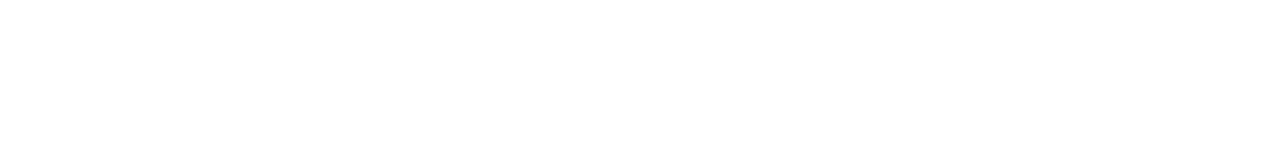
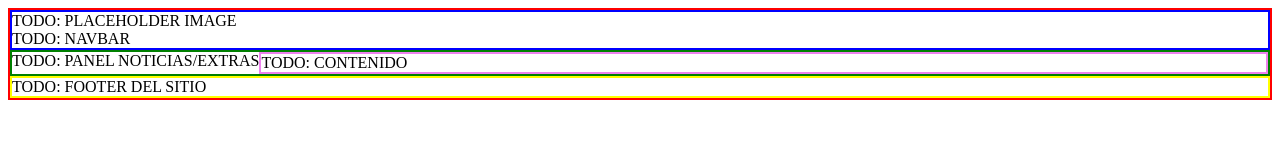
Before and after one commit to CrmPrograming/ProyectoLND1, a plain HTML site: page index.html in a window 1280 px wide. Drawn offline with Linux system fonts and the light colour scheme.

Commit message:
Asignados los display a cada apartado

```diff
--- a/css/general.css
+++ b/css/general.css
@@ -0,0 +1,29 @@
+body {
+    border: 2px solid red;
+    display: flex;
+    flex-direction: column;
+}
+
+/* ESTILO HEADER */
+
+header {
+    display: flex;
+    flex-direction: column;
+}
+
+/* ESTILO SECTION */
+
+section {
+    display: flex;
+}
+
+article {
+    flex-grow: 2;
+}
+
+/* TODO: Remove, just for debug purposes */
+
+header {border: 2px solid blue;}
+section {border: 2px solid green;}
+footer {border: 2px solid yellow;}
+article {border: 2px solid violet;}
--- a/index.html
+++ b/index.html
@@ -9,19 +9,23 @@
 <body>
     <header>
         <div>
+            TODO: PLACEHOLDER IMAGE
         </div>
         <nav>
+            TODO: NAVBAR
         </nav>
     </header>
 
     <section>
         <aside>
+            TODO: PANEL NOTICIAS/EXTRAS
         </aside>
         <article>
+            TODO: CONTENIDO
         </article>
     </section>
-
     <footer>
+        TODO: FOOTER DEL SITIO
     </footer>
 
 </body>
```
